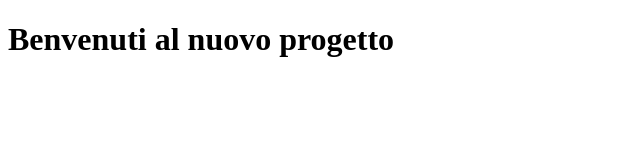
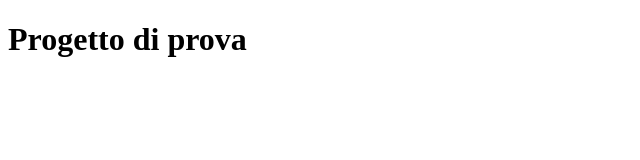
Before and after one commit to Pietrob00/traininghubxweb, a plain HTML site: page index.html in a window 1280 px wide. Shown: the whole page, without its empty margins (0-640 px from the left). Drawn offline with Linux system fonts and the light colour scheme.

Commit message:
Update index.html

```diff
--- a/index.html
+++ b/index.html
@@ -1,9 +1,9 @@
 <!DOCTYPE html>
 <html>
 <head>
-    <title>Nuovo progetto</title>
+    <title>Progetto di prova</title>
 </head>
 <body>
-    <h1>Benvenuti al nuovo progetto</h1>
+    <h1>Progetto di prova</h1>
 </body>
 </html>
```
